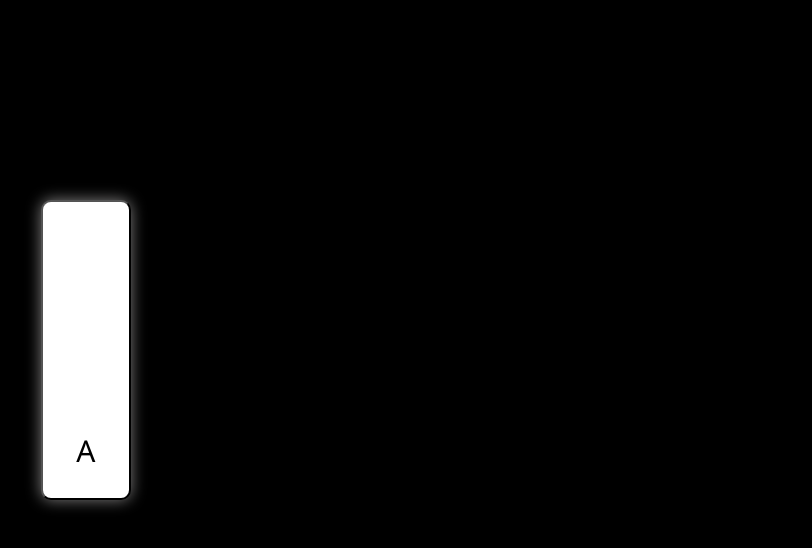
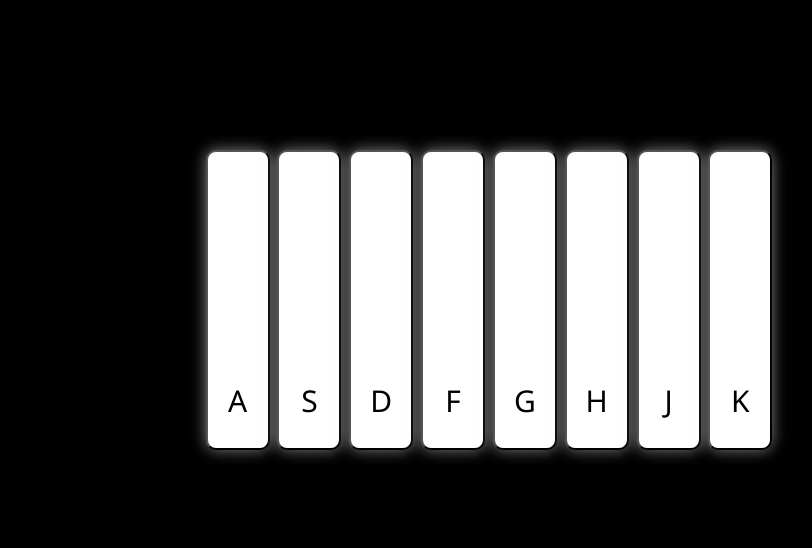
Before and after one commit to konchak007/piano, a plain HTML site: page index.html in a window 1280 px wide. Shown: the whole page, without its empty margins (151-963 px from the left). Drawn offline with Linux system fonts and the light colour scheme.

Commit message:
[add]all buttons

```diff
--- a/index.html
+++ b/index.html
@@ -13,6 +13,20 @@
         <div class="container">
         <button class="cell"><audio src="https://raw.githubusercontent.com/badz0/piano/master/1.mp3" class="audio"></audio>
             A</button>
+            <button class="cell"><audio src="https://raw.githubusercontent.com/badz0/piano/master/1.mp3" class="audio"></audio>
+              S</button>
+              <button class="cell"><audio src="https://raw.githubusercontent.com/badz0/piano/master/1.mp3" class="audio"></audio>
+                D</button>
+                <button class="cell"><audio src="https://raw.githubusercontent.com/badz0/piano/master/1.mp3" class="audio"></audio>
+                  F</button>
+                  <button class="cell"><audio src="https://raw.githubusercontent.com/badz0/piano/master/1.mp3" class="audio"></audio>
+                    G</button>
+                    <button class="cell"><audio src="https://raw.githubusercontent.com/badz0/piano/master/1.mp3" class="audio"></audio>
+                      H</button>
+                      <button class="cell"><audio src="https://raw.githubusercontent.com/badz0/piano/master/1.mp3" class="audio"></audio>
+                        J</button>
+                        <button class="cell"><audio src="https://raw.githubusercontent.com/badz0/piano/master/1.mp3" class="audio"></audio>
+                          K</button>
     </div>
   <script src="script.js"></script>
 </body>
--- a/style.css
+++ b/style.css
@@ -16,13 +16,13 @@ body{
     justify-content: center;
 }
 .container{
-   padding-top: 200px;
-   width: 70vw;
+   padding: 150px 200px;
+
 }
 .cell{
     background-color: white;
     height: 300px;
-    width: 7vw;
+    width: 5vw;
     border-radius: 10px;
     padding-top: 200px;
      box-shadow: 0 0 15px rgba(253, 251, 251, 0.5);
```
